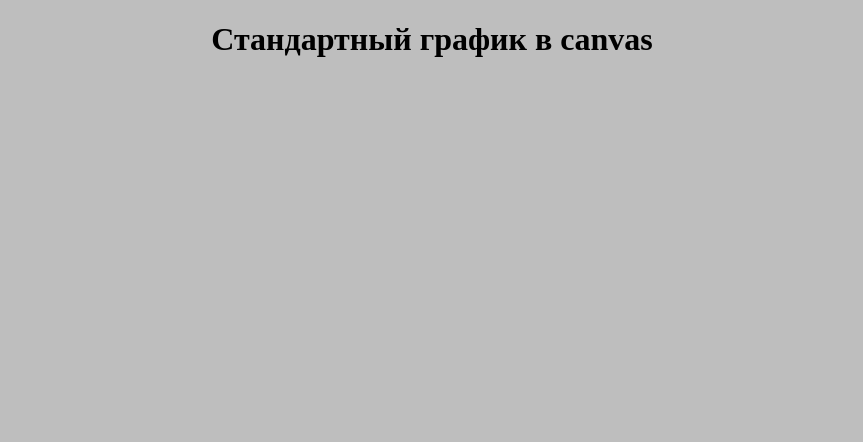
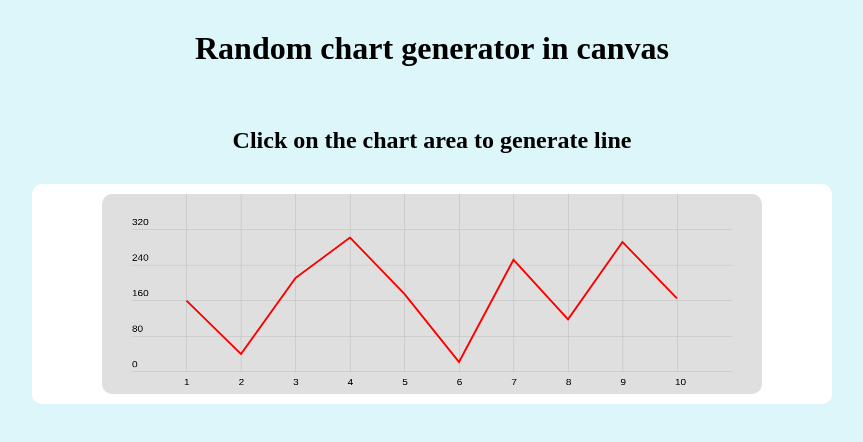
Before and after one commit to easterling94/canvas_charts, a website built with webpack: page dest/index.html in a window 1280 px wide. Shown: the whole page, without its empty margins (208-1071 px from the left). Built offline with nearby package versions, Linux system fonts and the light colour scheme.

Commit message:
simple chart generation complete

```diff
--- a/dest/index.html
+++ b/dest/index.html
@@ -5,10 +5,15 @@
   <meta http-equiv="X-UA-Compatible" content="IE=edge">
   <meta name="viewport" content="width=device-width, initial-scale=1.0">
   <title>Canvas charts</title>
-  <script src="bundle.js" defer></script>
 </head>
 <body>
-  <h1 class='header'>Стандартный график в canvas</h1>
-  <canvas id='chart'></canvas>
+  <div class='wrapper'>
+    <h1 class='header'>Random chart generator in canvas</h1>
+    <h2 class='header'>Click on the chart area to generate line</h2>
+    <div class='container'>
+      <canvas id='chart'></canvas>
+    </div>
+  </div>
+  <script src="bundle.js"></script>
 </body>
 </html>
--- a/src/assets/styles.scss
+++ b/src/assets/styles.scss
@@ -1,9 +1,34 @@
-$body-color: rgb(190, 190, 190);
-
+$body-color: rgb(220, 246, 250);
+* {
+  margin: 0px;
+  padding: 0px;
+}
 body {
   background-color: $body-color;
 }
-h1 {
+.header {
   text-align: center;
+  margin: 30px 0px;
+}
 
+.wrapper {
+  display: flex;
+  flex-direction: column;
+  max-width: 800px;
+  height: 100vh;
+  margin: 0px auto;
 }
+
+.container {
+  display: flex;
+  justify-content: center;
+  background-color: white;
+  padding: 10px 0px;
+  border-radius: 10px;
+}
+
+canvas {
+  background-color: rgb(224, 223, 223);
+  border-radius: 10px;
+  padding: 0px 30px;
+}
--- /dev/null
+++ b/src/consts.ts
@@ -0,0 +1,10 @@
+export const WIDTH = 600;
+export const HEIGHT = 200;
+
+export const DPI_WIDTH = WIDTH * 2;
+export const DPI_HEIGHT = HEIGHT * 2;
+
+export const PADDING = 50;
+
+export const AXIS_LINES_Y = 5;
+export const STEP_AXIS_LINES_Y = DPI_HEIGHT / AXIS_LINES_Y
--- a/src/dots-logic.ts
+++ b/src/dots-logic.ts
@@ -1,34 +1,44 @@
-interface IDots {
-  x: number,
-  y: number,
+export interface IDotToPlot {
+  name: number,
+  coordinates: {
+    x: number,
+    y: number | null,
+  }
 }
 
+const RANDOM_MIN = 2;
+const RANDOM_MAX = 10;
 
-export const createDots = () => {
-  let testDotsArr:Array<IDots>;
-  const random = Math.random();
-  console.log(random);
-  testDotsArr = [
-    {
-      x: 1,
-      y: 10,
-    },
-    {
-      x: 2,
-      y: 10,
-    },
-    {
-      x: 3,
-      y: 40,
-    },
-    {
-      x: 4,
-      y: 15,
-    },
-    {
-      x: 5,
-      y: 10,
+const createAxisX = () => {
+  let testDotsArr:Array<IDotToPlot> = [];
+  const randomX = Math.floor(Math.random() * (RANDOM_MAX - RANDOM_MIN + 1) + RANDOM_MIN);
+
+  for (let i = 0; i < randomX; i++) {
+    const dot: IDotToPlot = {
+      name: i + 1,
+      coordinates: {
+        x: i,
+        y: null,
+      }
     }
-  ];
+    testDotsArr = [...testDotsArr, dot]
+  }
   return testDotsArr;
 }
+
+export const prepareDots = (canvasWidth: number, canvasHeight: number) => {
+  let dotsArr = createAxisX();
+  let preparedDots: Array<IDotToPlot> = [];
+  for (let i = 0; i < dotsArr.length; i++) {
+    const coordinateX = Math.floor(canvasWidth * (1 + dotsArr[i].coordinates.x) / (dotsArr.length + 1));
+    const randomY = Math.random();
+    const randomYDir = Math.floor(Math.random() * 2);
+    const coordinateY = Math.floor(canvasHeight / 2 * (randomYDir === 1 ? (1 + randomY) : (1 - randomY)));
+    const dotToDraw: IDotToPlot = dotsArr[i];
+    dotToDraw.coordinates.x = coordinateX;
+    dotToDraw.coordinates.y = coordinateY;
+    preparedDots.push(dotToDraw);
+  }
+  console.log(preparedDots)
+  return preparedDots;
+}
--- a/src/index.ts
+++ b/src/index.ts
@@ -1,7 +1,67 @@
-import { createDots } from './dots-logic';
+import { IDotToPlot, prepareDots } from './dots-logic';
 import './assets/styles.scss';
+import { WIDTH, HEIGHT, DPI_WIDTH, DPI_HEIGHT, AXIS_LINES_Y,STEP_AXIS_LINES_Y, PADDING } from './consts';
 
-console.log(createDots())
+const chart = document.getElementById("chart") as HTMLCanvasElement;
+chart.addEventListener('click', generateChart)
+const ctx = chart.getContext('2d')!;
 
-const chart = document.getElementById("chart");
-console.log(chart)
+chart.style.width = WIDTH + 'px';
+chart.style.height = HEIGHT + 'px';
+chart.width = DPI_WIDTH;
+chart.height = DPI_HEIGHT + PADDING;
+
+const createChart = (dotsToDraw: Array<IDotToPlot>) => {
+  ctx.clearRect(0,0,DPI_WIDTH + PADDING, DPI_HEIGHT + PADDING);
+  const labelsAxisX = dotsToDraw.map(dot => dot.name)
+  createAxisLinesY();
+  createAxisLinesX(labelsAxisX)
+  ctx.beginPath();
+  ctx.lineWidth = 4;
+  ctx.strokeStyle = '#ff0000'
+  for(let i = 0; i < dotsToDraw.length; i++) {
+    ctx.lineTo(dotsToDraw[i].coordinates.x, DPI_HEIGHT - dotsToDraw[i].coordinates.y!)
+  }
+  ctx.stroke();
+  ctx.closePath()
+}
+
+function createAxisLinesY() {
+  ctx.beginPath();
+  ctx.lineWidth = 1;
+  ctx.font = 'normal 20px Arial'
+  ctx.strokeStyle = '#bbb'
+  for (let i = 1; i < AXIS_LINES_Y + 1; i++) {
+    const y = STEP_AXIS_LINES_Y * i;
+    ctx.fillText((DPI_HEIGHT - y).toString(), 0, y - 10)
+    ctx.moveTo(0, y);
+    ctx.lineTo(DPI_WIDTH, y);
+  }
+  ctx.stroke();
+  ctx.closePath();
+}
+
+function createAxisLinesX(labelsAxisX: Array<number>) {
+  ctx.beginPath();
+  ctx.lineWidth = 1;
+  ctx.font = 'normal 20px Arial'
+  ctx.strokeStyle = '#bbb'
+  for (let i = 1; i < labelsAxisX.length + 1; i++) {
+    const x = DPI_WIDTH / (labelsAxisX.length + 1) * i;
+    ctx.fillText(labelsAxisX[i - 1].toString(), x - 5, DPI_HEIGHT + 30)
+    ctx.moveTo(x, 0);
+    ctx.lineTo(x, DPI_HEIGHT);
+  }
+  ctx.stroke();
+  ctx.closePath();
+}
+function generateChart() {
+  const dotsToDraw = prepareDots(DPI_WIDTH, DPI_HEIGHT);
+  if(chart) {
+    createChart(dotsToDraw)
+  }
+}
+
+window.onload = function () {
+  generateChart();
+}
```
